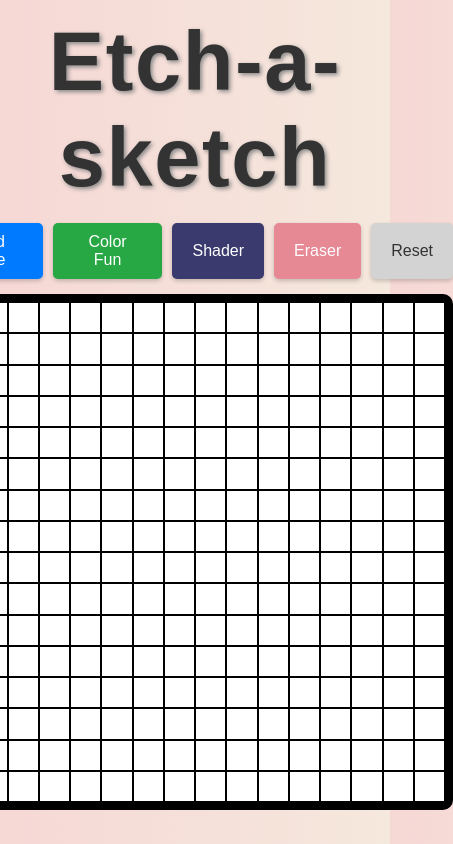
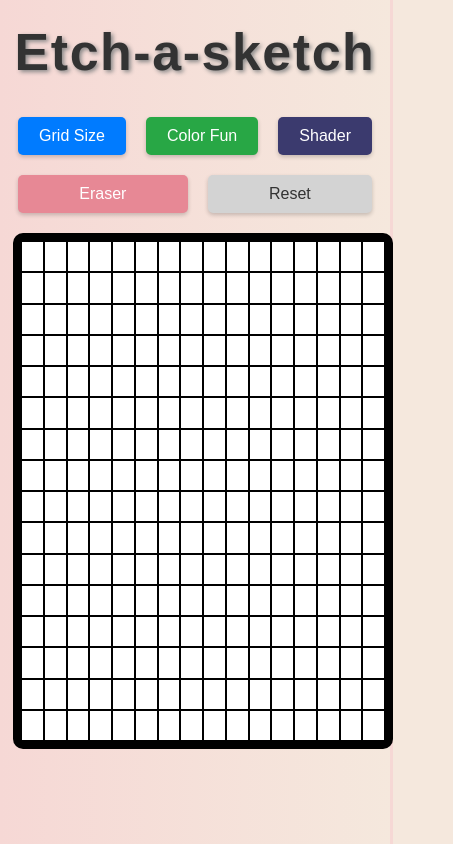
Before and after one commit to ryantpham/etch-a-sketch, a plain HTML site: page index.html in a window 390 px wide. Shown: the whole page, 453 px wide, since content can reach past the window. Drawn offline with Linux system fonts and the light colour scheme.

Commit message:
Optimize website layout for mobile viewing
- Updated media query for max-width 600px to ensure all contents fit well on mobile screens.
- Set a solid background color and disabled animations for mobile to enhance performance and readability.
- Adjusted font size of 'h1' for better visibility on smaller screens.

```diff
--- a/style.css
+++ b/style.css
@@ -194,3 +194,38 @@ h1 {
     transform: translateY(-3px); /* Slightly raise the button on hover */
     box-shadow: 0 4px 8px rgba(0, 0, 0, 0.3); /* Increase shadow for depth effect */
 }
+
+@media (max-width: 600px) {
+    body {
+        background-color: #F5E8DD; /* Solid color background for mobile */
+        padding: 5px; /* Reduced padding */
+    }
+
+    h1 {
+        font-size: 50px; /* Adjusted font size for smaller screens */
+        margin: 10px 0; /* Adjusted margin */
+    }
+
+    .parentContent, .content {
+        flex-direction: column; /* Stack elements vertically */
+        align-items: stretch; /* Stretch elements to fit container */
+    }
+
+    .container {
+        width: 100%; /* Full width of the screen */
+        height: auto; /* Height adjusted automatically */
+    }
+
+    .square {
+        flex-grow: 1; /* Squares expand to fill available space */
+    }
+
+    .features {
+        flex-wrap: wrap; /* Wrap buttons if needed */
+    }
+
+    .features button {
+        flex-grow: 1; /* Buttons expand to fill available space */
+        margin: 5px; /* Add some margin around buttons */
+    }
+}
```
